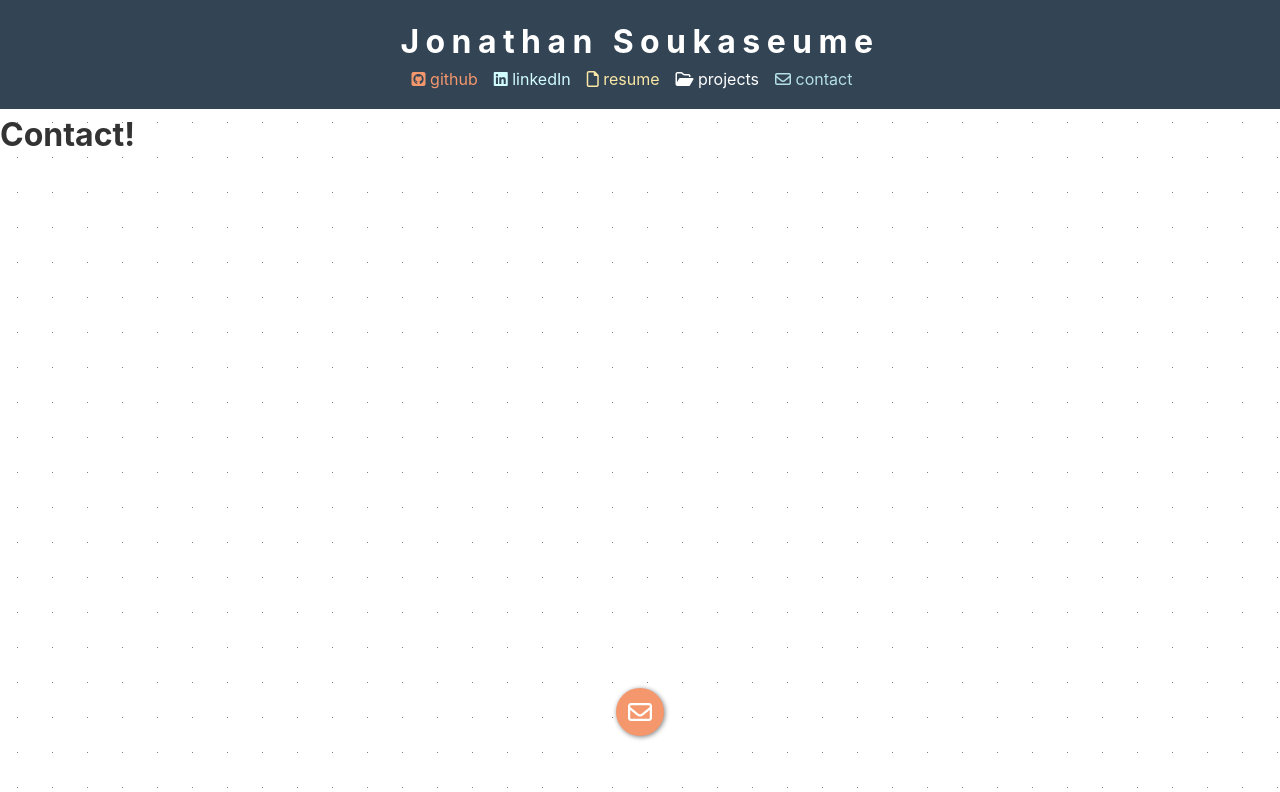
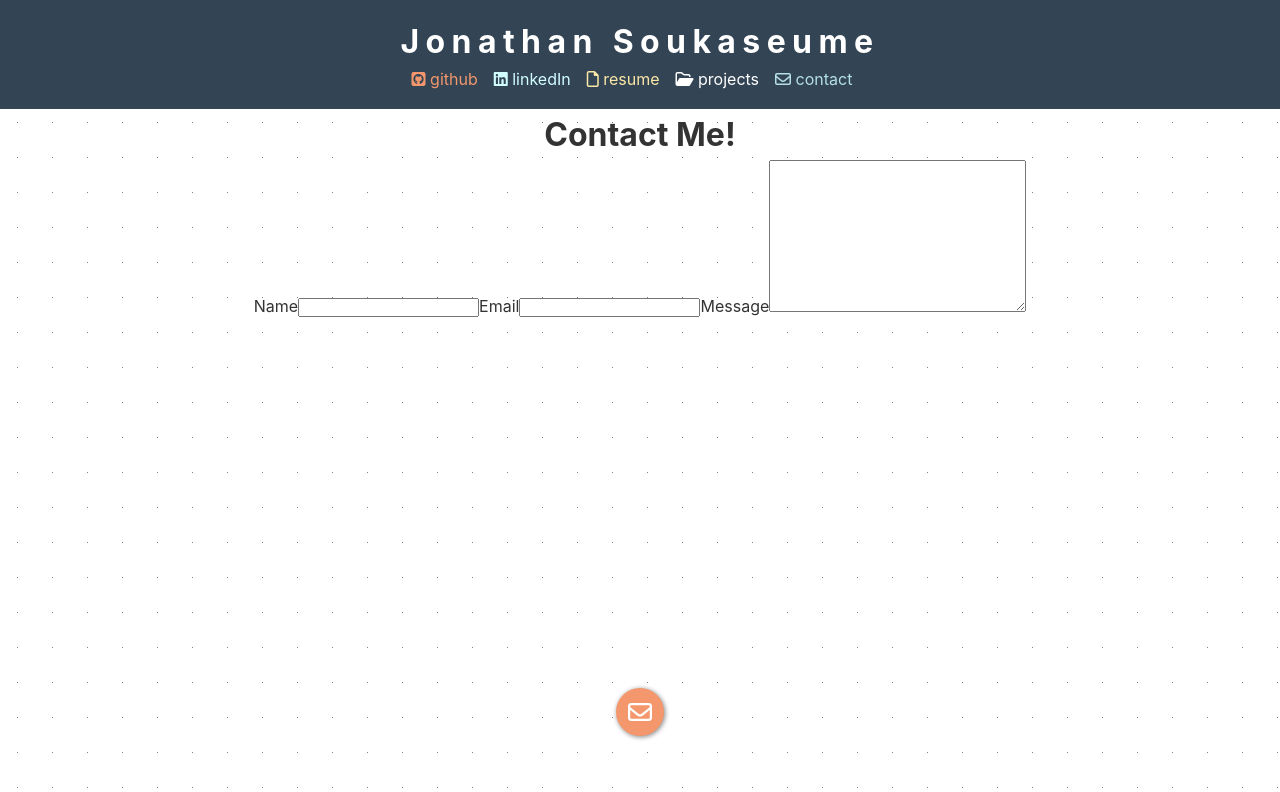
Before and after one commit to jsoomie/mern-profile, a React (Create React App) app in the folder client/: page /contact in a window 1280 px wide. Shown: the top 792 px of the page. Built offline with nearby package versions, Linux system fonts and the light colour scheme.

Commit message:
added boilerplate contact page

```diff
--- /dev/null
+++ b/client/src/components/ContactForm/ContactForm.js
@@ -0,0 +1,14 @@
+export const ContactForm = () => {
+  return (
+    <form action="">
+      <label htmlFor="name">Name</label>
+      <input type="text" />
+      <label htmlFor="email">Email</label>
+      <input type="email" />
+      <label htmlFor="body">Message</label>
+      <textarea name="body" id="contact-body" cols="30" rows="10"></textarea>
+    </form>
+  );
+};
+
+export default ContactForm;
--- a/client/src/components/Footer/FooterContact/FooterContact.js
+++ b/client/src/components/Footer/FooterContact/FooterContact.js
@@ -23,7 +23,9 @@ export const FooterContact = () => {
           </a>
         </li>
         <li>
-          <i className="far fa-envelope"></i> Email
+          <a href="mailto:jsoomie@gmail.com">
+            <i className="far fa-envelope"></i> Email
+          </a>
         </li>
       </ul>
     </div>
--- a/client/src/components/index.js
+++ b/client/src/components/index.js
@@ -7,3 +7,4 @@ export { Header } from "./Header/Header";
 export { Footer } from "./Footer/Footer";
 export { ProgramList } from "./ProgramList/ProgramList";
 export { Greeting } from "./Greeting/Greeting";
+export { ContactForm } from "./ContactForm/ContactForm";
--- a/client/src/pages/Contact.js
+++ b/client/src/pages/Contact.js
@@ -1,7 +1,10 @@
+import { ContactForm } from "../components";
+
 export const Contact = () => {
   return (
-    <div>
-      <h1>Contact!</h1>
+    <div className="all-center">
+      <h1>Contact Me!</h1>
+      <ContactForm />
     </div>
   );
 };
```
Also changed, not shown: client/src/components/ContactForm/ContactForm.css (added).
